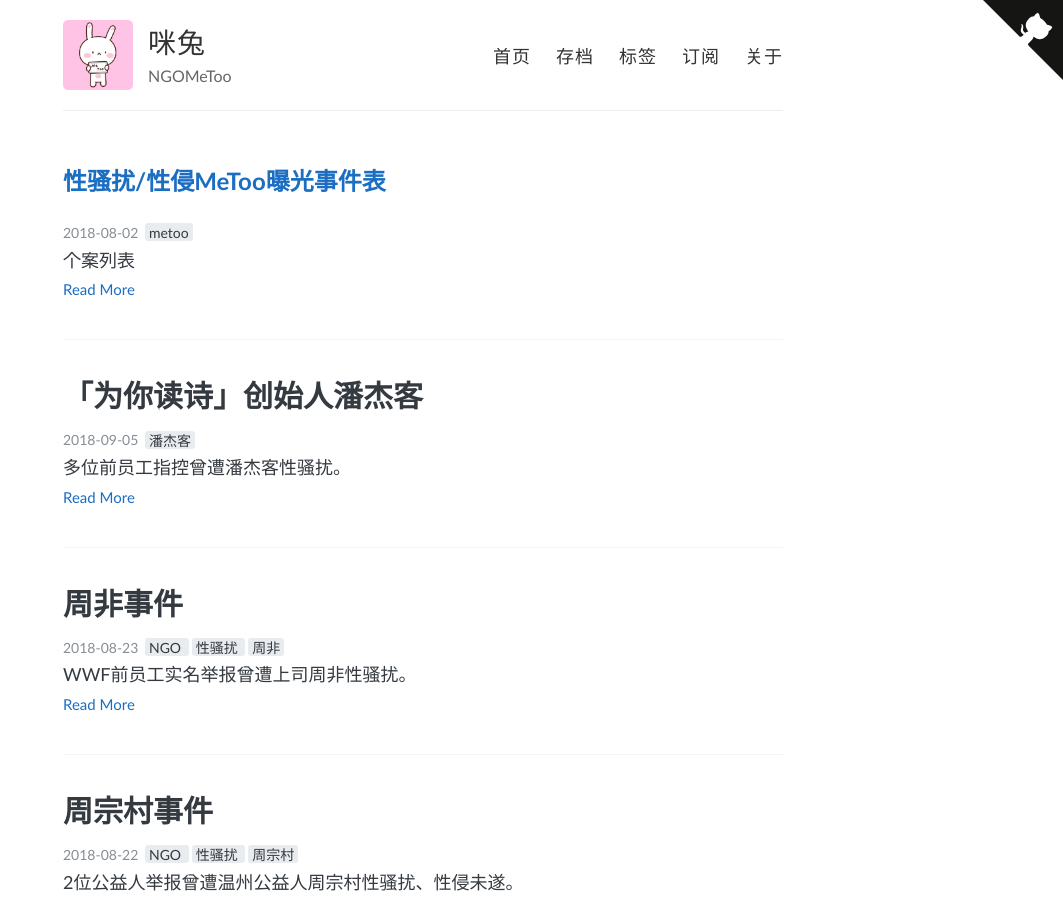
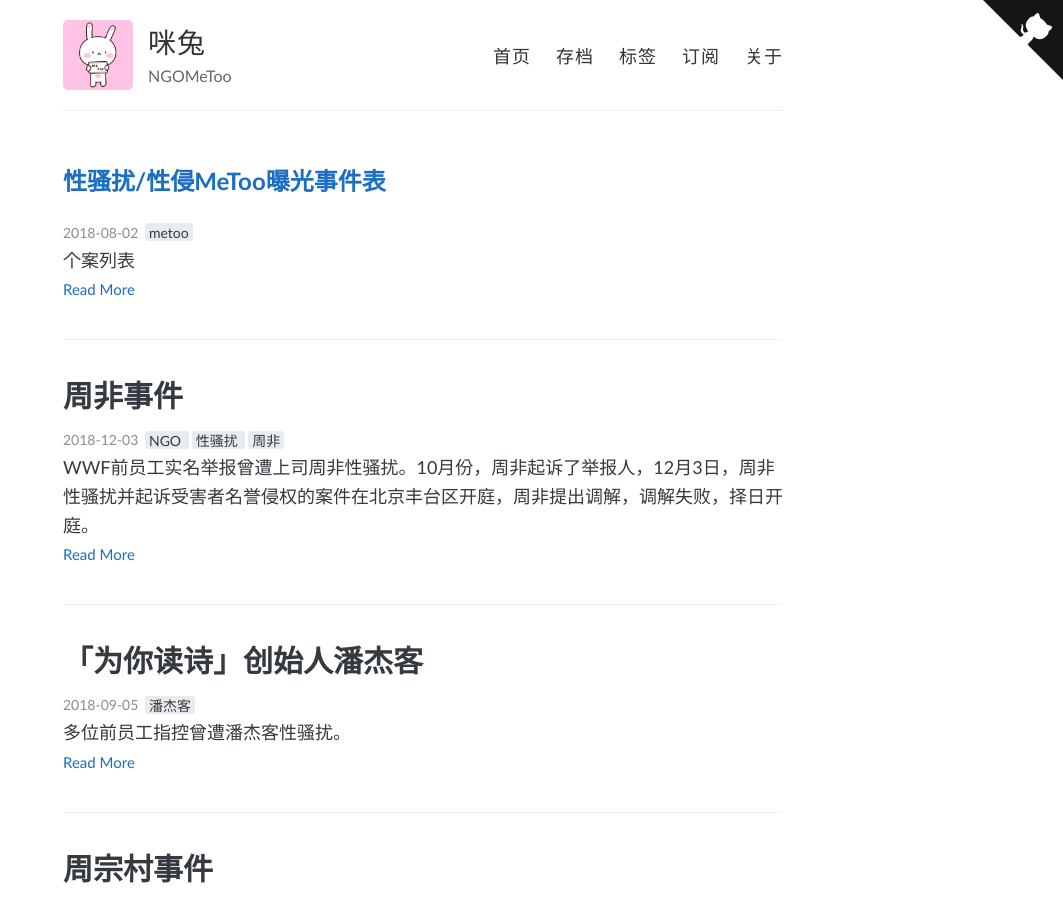
Before and after one commit to NGOMeToo/NGOMeToo.github.io, a Jekyll site: the page built from index.html, in a window 1280 px wide and 900 px high. Shown: the whole window, without its empty margins (217-1280 px from the left). Built offline with Jekyll 4.4.1, drawn with Linux system fonts in a browser that asks for light colours; the list of posts is cut into pages by our own code.

Commit message:
更新进展

```diff
--- a/_posts/2018-08-23-Zhou-Fei.md
+++ b/_posts/2018-08-23-Zhou-Fei.md
@@ -6,18 +6,18 @@
 
 categories: Archive
 
-date: 2018-08-23
+date: 2018-12-03
 
 tags:
   - NGO
   - 性骚扰
   - 周非
 
-description: WWF前员工实名举报曾遭上司周非性骚扰。
+description: WWF前员工实名举报曾遭上司周非性骚扰。10月份，周非起诉了举报人，12月3日，周非性骚扰并起诉受害者名誉侵权的案件在北京丰台区开庭，周非提出调解，调解失败，择日开庭。
 
 ---
 
-> 编辑时间：2018.8.23
+> 编辑时间：2018.12.03
 
 ---
 
@@ -63,6 +63,22 @@
 
 > 请你们发你们的调查结果给我，在我收到报告之前，不要再试图电话联系我，也不要约我出去面谈。难道要让我去想象你们想约我出去谈的目的？
 
+## 【10月10日】
+
+10月10日，王琪通过@洛女王cheche 帐号表明[自己已被起诉侵犯名誉，次日将公布诉讼材料](https://www.weibo.com/1757351275/GDiuaBQ3y?from=page_1005051757351275_profile&wvr=6&mod=weibotime&type=comment)。
+
+## 【10月11日】
+
+10月11日，王琪在新浪微博公布收到的[民事诉讼状](https://weibo.com/1757351275/GDo7a2Ky7?type=comment#_rnd1543846913659)。
+
+![68bf0d6bly1fw41or13hqj20qo0zkdjv.jpg](https://i.loli.net/2018/12/03/5c053c77173fd.jpg)
+![68bf0d6bly1fw41ortp3sj20qo0zkteh.jpg](https://i.loli.net/2018/12/03/5c053c792d66a.jpg)
+
+## 【12月3日】
+
+今日，WWF周非性骚扰并起诉受害者名誉侵权的案件在北京丰台区开庭。庭后，举报人[发微博](https://weibo.com/1757351275/H5x5oiVOZ)说「对方要求调解，然后调解了俩小时，调解失败，择日开庭」。
+
+
 # 3. 各方意见
 
 ## 工作机构声明
```
